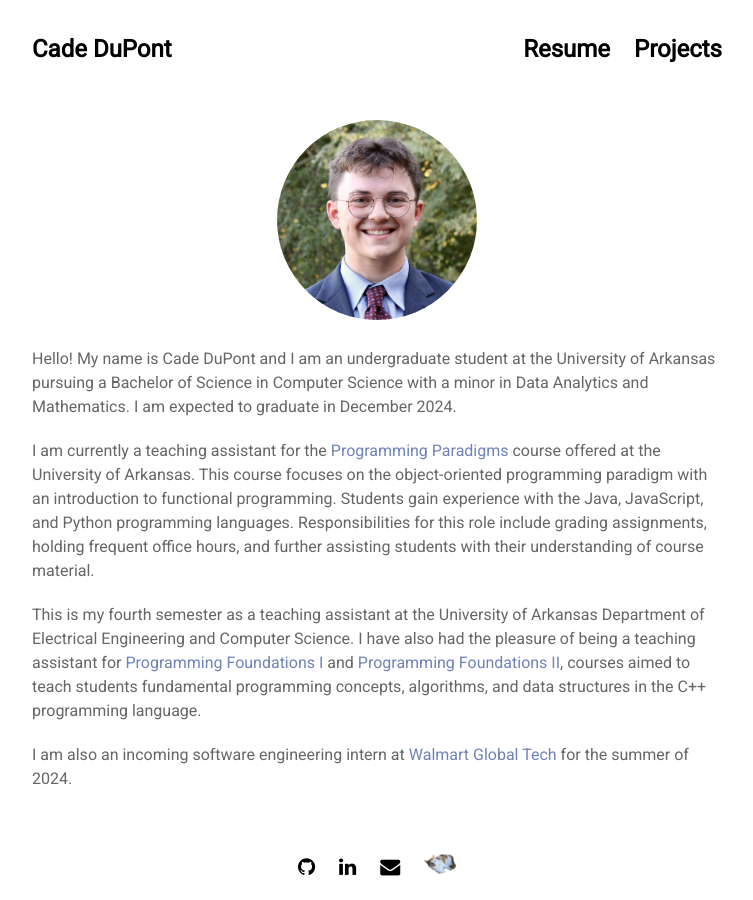
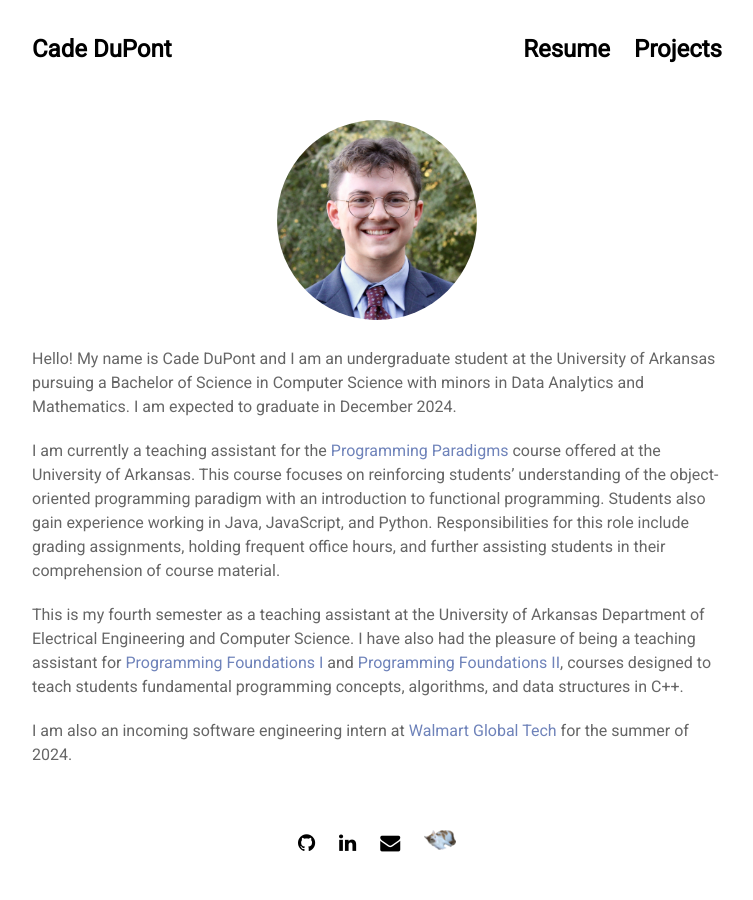
Before and after one commit to cadedupont/cadedupont.github.io, a Jekyll site: the page built from index.md, in a window 1280 px wide. Shown: the whole page, without its empty margins (263-1016 px from the left). Built offline with Jekyll 4.4.1, drawn with Linux system fonts in a browser that asks for light colours; nearby versions of some CDN libraries.

Commit message:
Update resume

```diff
--- a/index.md
+++ b/index.md
@@ -7,10 +7,10 @@ title: Home
     <img src="/assets/img/home/self.jpeg" width="200" height="200" style="border-radius: 50%;" alt="Cade DuPont"/>
 </p>
 
-Hello! My name is Cade DuPont and I am an undergraduate student at the University of Arkansas pursuing a Bachelor of Science in Computer Science with a minor in Data Analytics and Mathematics. I am expected to graduate in December 2024.
+Hello! My name is Cade DuPont and I am an undergraduate student at the University of Arkansas pursuing a Bachelor of Science in Computer Science with minors in Data Analytics and Mathematics. I am expected to graduate in December 2024.
 
-I am currently a teaching assistant for the [Programming Paradigms](https://catalog.uark.edu/search/?P=CSCE%203193) course offered at the University of Arkansas. This course focuses on the object-oriented programming paradigm with an introduction to functional programming. Students gain experience with the Java, JavaScript, and Python programming languages. Responsibilities for this role include grading assignments, holding frequent office hours, and further assisting students with their understanding of course material.
+I am currently a teaching assistant for the [Programming Paradigms](https://catalog.uark.edu/search/?P=CSCE%203193) course offered at the University of Arkansas. This course focuses on reinforcing students' understanding of the object-oriented programming paradigm with an introduction to functional programming. Students also gain experience working in Java, JavaScript, and Python. Responsibilities for this role include grading assignments, holding frequent office hours, and further assisting students in their comprehension of course material.
 
-This is my fourth semester as a teaching assistant at the University of Arkansas Department of Electrical Engineering and Computer Science. I have also had the pleasure of being a teaching assistant for [Programming Foundations I](https://catalog.uark.edu/search/?P=CSCE%202004) and [Programming Foundations II](https://catalog.uark.edu/search/?P=CSCE%202014), courses aimed to teach students fundamental programming concepts, algorithms, and data structures in the C++ programming language.
+This is my fourth semester as a teaching assistant at the University of Arkansas Department of Electrical Engineering and Computer Science. I have also had the pleasure of being a teaching assistant for [Programming Foundations I](https://catalog.uark.edu/search/?P=CSCE%202004) and [Programming Foundations II](https://catalog.uark.edu/search/?P=CSCE%202014), courses designed to teach students fundamental programming concepts, algorithms, and data structures in C++.
 
 I am also an incoming software engineering intern at [Walmart Global Tech](https://tech.walmart.com/content/walmart-global-tech/en_us.html) for the summer of 2024.
```
Also changed, not shown: assets/img/zelda-game/thumbnail.jpg, 1 other file.
